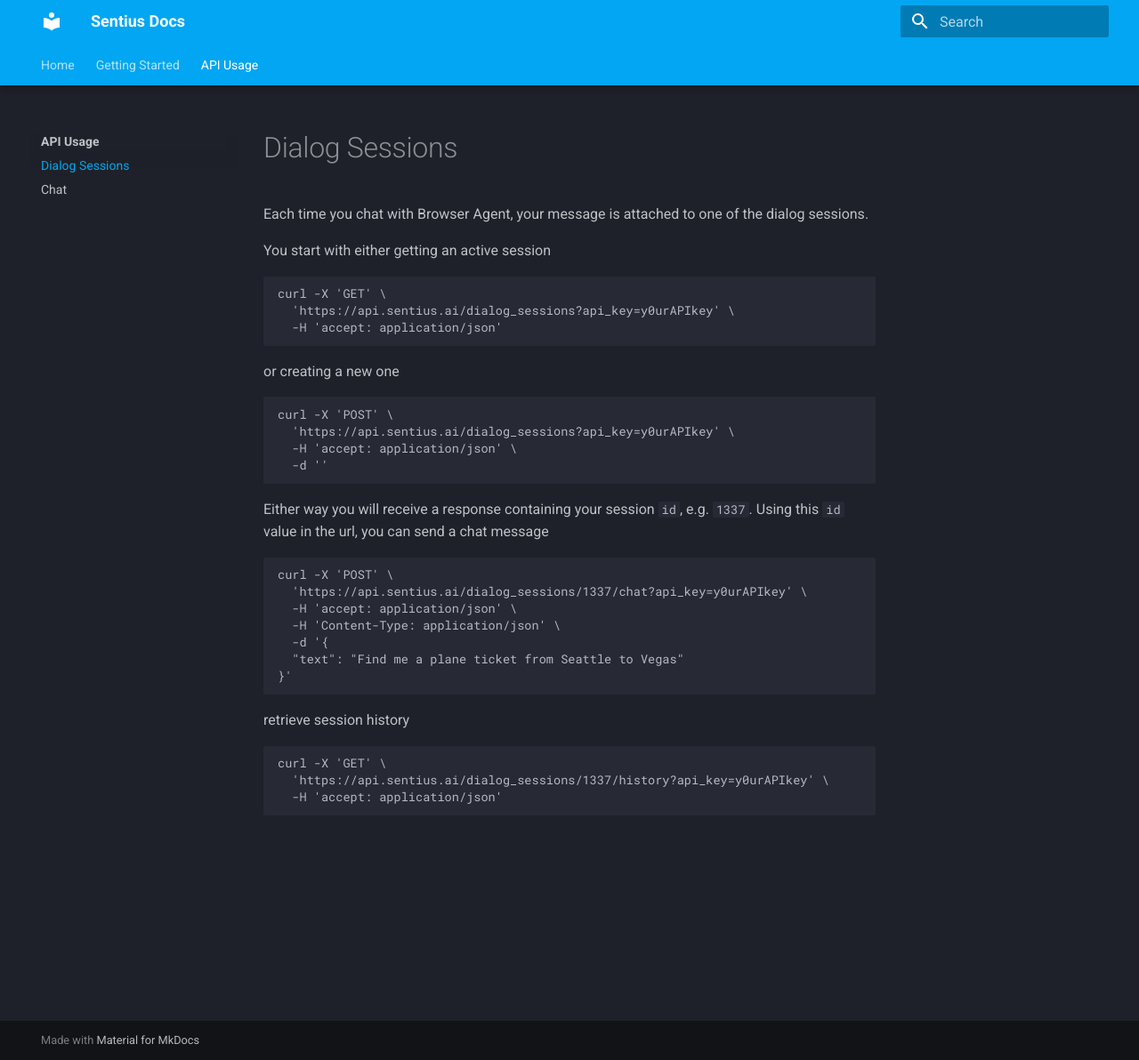
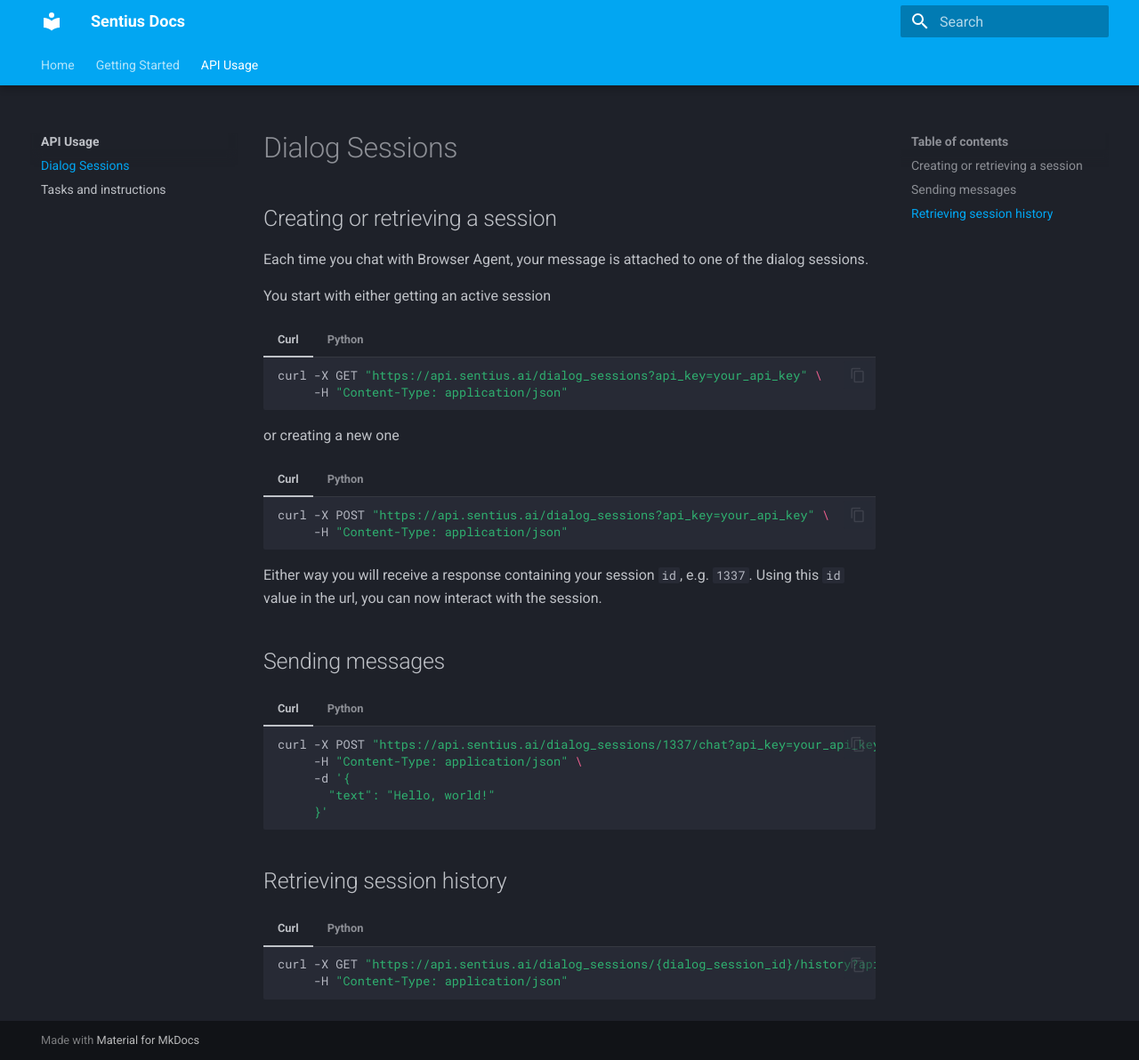
Before and after one commit to Generative-Assistants/sentius-examples, an MkDocs documentation site: the page built from docs/api/dialog-sessions.md, in a window 1280 px wide and 1192 px high. Shown: the whole window at 89% size. Built offline with MkDocs 1.6.1 and Material for MkDocs 9.7.7, drawn with Linux system fonts in a browser that asks for light colours.

Commit message:
add tasks and dialog sessions

````diff
--- a/docs/api/dialog-sessions.md
+++ b/docs/api/dialog-sessions.md
@@ -1,37 +1,96 @@
 # Dialog Sessions
+
+## Creating or retrieving a session
 
 Each time you chat with Browser Agent, your message is attached to one of the dialog sessions.
 
 You start with either getting an active session
-```shell
-curl -X 'GET' \
-  'https://api.sentius.ai/dialog_sessions?api_key=y0urAPIkey' \
-  -H 'accept: application/json'
-```
+
+=== "Curl"
+
+    ```bash
+    curl -X GET "https://api.sentius.ai/dialog_sessions?api_key=your_api_key" \
+         -H "Content-Type: application/json"
+    ```
+
+=== "Python"
+
+    ```python
+    import requests
+
+    url = "https://api.sentius.ai/dialog_sessions"
+    params = {"api_key": "your_api_key"}
+    response = requests.get(url, params=params)
+    print(response.json())
+    ```
 
 or creating a new one
-```shell
-curl -X 'POST' \
-  'https://api.sentius.ai/dialog_sessions?api_key=y0urAPIkey' \
-  -H 'accept: application/json' \
-  -d ''
-```
+
+=== "Curl"
+
+    ```bash
+    curl -X POST "https://api.sentius.ai/dialog_sessions?api_key=your_api_key" \
+         -H "Content-Type: application/json"
+    ```
+
+=== "Python"
+
+    ```python
+    import requests
+
+    url = "https://api.sentius.ai/dialog_sessions"
+    params = {"api_key": "your_api_key"}
+    response = requests.post(url, params=params)
+    print(response.json())
+    ```
+
+
 
 Either way you will receive a response containing your session `id`, e.g. `1337`.
-Using this `id` value in the url, you can send a chat message
-```shell
-curl -X 'POST' \
-  'https://api.sentius.ai/dialog_sessions/1337/chat?api_key=y0urAPIkey' \
-  -H 'accept: application/json' \
-  -H 'Content-Type: application/json' \
-  -d '{
-  "text": "Find me a plane ticket from Seattle to Vegas"
-}'
-```
+Using this `id` value in the url, you can now interact with the session.
 
-retrieve session history
-```shell
-curl -X 'GET' \
-  'https://api.sentius.ai/dialog_sessions/1337/history?api_key=y0urAPIkey' \
-  -H 'accept: application/json'
-```
+
+## Sending messages
+
+=== "Curl"
+
+    ```bash
+    curl -X POST "https://api.sentius.ai/dialog_sessions/1337/chat?api_key=your_api_key" \
+         -H "Content-Type: application/json" \
+         -d '{
+           "text": "Hello, world!"
+         }'
+    ```
+
+=== "Python"
+
+    ```python
+    import requests
+
+    url = f"https://api.sentius.ai/dialog_sessions/1337/chat"
+    params = {"api_key": "your_api_key"}
+    data = {"text": "Hello, world!"}
+    response = requests.post(url, json=data, params=params)
+    print(response.json())
+    ```
+
+
+## Retrieving session history
+
+=== "Curl"
+
+    ```bash
+    curl -X GET "https://api.sentius.ai/dialog_sessions/{dialog_session_id}/history?api_key=your_api_key" \
+         -H "Content-Type: application/json"
+    ```
+
+=== "Python"
+
+    ```python
+    import requests
+
+    url = f"https://api.sentius.ai/dialog_sessions/{{dialog_session_id}}/history"
+    params = {"api_key": "your_api_key"}
+    response = requests.get(url, params=params)
+    print(response.json())
+    ```
--- a/mkdocs.yml
+++ b/mkdocs.yml
@@ -1,6 +1,6 @@
 # yaml-language-server: $schema=https://squidfunk.github.io/mkdocs-material/schema.json
 site_name: Sentius Docs
-site_url: https://Generative-Assistants.github.io/sentius-examples/
+site_url: https://generative-assistants.github.io/sentius-examples/
 theme:
   name: material
   features:
@@ -8,9 +8,24 @@ theme:
     - navigation.tabs.sticky
     - navigation.sections
     - navigation.indexes
+    - content.code.copy
+    - content.tabs.link
   palette:
     scheme: slate
     primary: light blue
+
+markdown_extensions:
+  - pymdownx.superfences:
+      custom_fences:
+        - name: mermaid
+          class: mermaid
+          format: !!python/name:pymdownx.superfences.fence_code_format
+  - pymdownx.tabbed:
+      alternate_style: true
+      combine_header_slug: true
+      slugify: !!python/object/apply:pymdownx.slugs.slugify
+        kwds:
+          case: lower
 
 nav:
   - Home: index.md
@@ -18,4 +33,4 @@ nav:
   - API Usage:
     - api/index.md
     - Dialog Sessions: api/dialog-sessions.md
-    - Chat: api/chat.md
+    - Tasks and instructions: api/tasks.md
````
Also changed, not shown: docs/api/index.md (+17 -5 lines), docs/api/tasks.md (added, +119 -0 lines), docs/api/chat.md (deleted).
